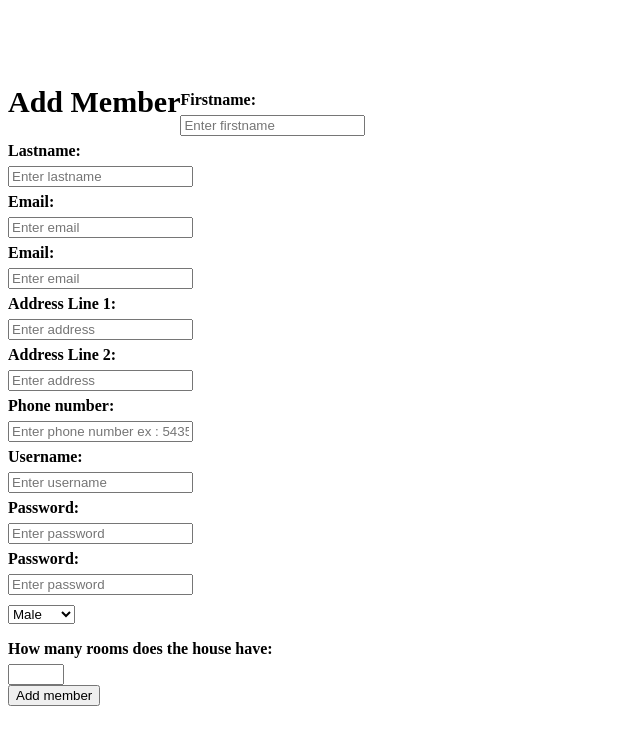
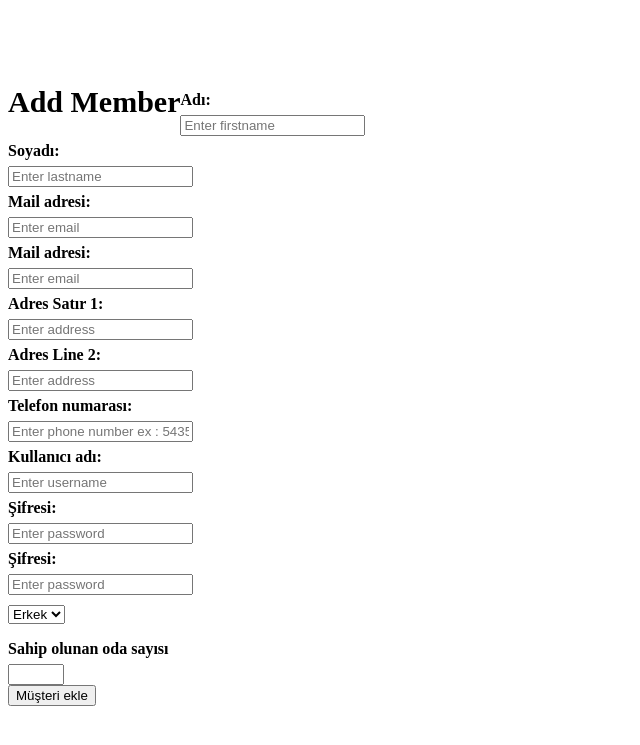
Before and after one commit to omerfarukkykc/Home-Control-Panel, a PHP site: page /modules/admin/view/adduserView.php in a window 1280 px wide. Shown: the top 745 px of the page, without its empty margins (0-640 px from the left). Run offline with PHP 8.4, Linux system fonts and the light colour scheme.

Commit message:
Türkçe çeviriler

```diff
--- a/app/modules/admin/view/adduserView.php
+++ b/app/modules/admin/view/adduserView.php
@@ -8,13 +8,13 @@
                         <div style="line-height: 30px; height: auto; background-color:rgb(255,255,255,0)" class="cards-2">
                             <div>
                                 <div class="input-line inline-block">
-                                        <label for="firstname "><b>Firstname:</b></label>
+                                        <label for="firstname "><b>Adı:</b></label>
                                         <div class="input-box">
                                             <input type="text" placeholder="Enter firstname" name="firstname" required>
                                         </div>
                                 </div>
                                 <div class="input-line inline-block">
-                                        <label for="lastname"><b>Lastname:</b></label>
+                                        <label for="lastname"><b>Soyadı:</b></label>
                                         <div class="input-box">
                                             <input type="text" placeholder="Enter lastname" name="lastname" required>
                                         </div>
@@ -22,13 +22,13 @@
                             </div>
                             <div>
                                     <div class="input-line inline-block">
-                                        <label for="email"><b>Email:</b></label>
+                                        <label for="email"><b>Mail adresi:</b></label>
                                         <div class="input-box">
                                             <input type="email" placeholder="Enter email" name="email" required>
                                         </div>
                                     </div>
                                     <div class="input-line inline-block">
-                                        <label for="email"><b>Email:</b></label>
+                                        <label for="email"><b>Mail adresi:</b></label>
                                         <div class="input-box">
                                             <input type="email" placeholder="Enter email" name="emailChecker" required>
                                         </div>
@@ -37,13 +37,13 @@
 
 
                             <div class="input-line long">
-                                <label for="address1"><b>Address Line 1:</b></label>
+                                <label for="address1"><b>Adres Satır 1:</b></label>
                                 <div class="input-box ">
                                     <input type="text" class="w-100" placeholder="Enter address" name="address1" required>
                                 </div>
                             </div>
                             <div class="input-line long">
-                                <label for="address2"><b>Address Line 2:</b></label>
+                                <label for="address2"><b>Adres Line 2:</b></label>
                                 <div class="input-box ">
                                     <input type="text" class="w-100" placeholder="Enter address" name="address2" required>
                                 </div>
@@ -51,26 +51,26 @@
                         </div>
                         <div style="line-height: 30px; height: auto; background-color:rgb(255,255,255,0)" class="cards-2">
                             <div class="input-line long">
-                                <label for="phonenumber"><b>Phone number:</b></label>
+                                <label for="phonenumber"><b>Telefon numarası:</b></label>
                                 <div class="input-box">
                                     <input type="tel" pattern="[0-9]{10}" class="w-100" placeholder="Enter phone number ex : 5435210939" name="phone" required>
                                 </div>
                             </div>
                             <div class="input-line long">
-                                <label for="username"><b>Username:</b></label>
+                                <label for="username"><b>Kullanıcı adı:</b></label>
                                 <div class="input-box">
                                     <input type="text" class="w-100" placeholder="Enter username" name="username" required>
                                 </div>
                             </div>
                             <div>
                                 <div class="input-line inline-block">
-                                    <label for="password"><b>Password:</b></label>
+                                    <label for="password"><b>Şifresi:</b></label>
                                     <div class="input-box">
                                         <input type="password" placeholder="Enter password" name="password" required>
                                     </div>
                                 </div>
                                 <div class="input-line inline-block">
-                                    <label for="password"><b>Password:</b></label>
+                                    <label for="password"><b>Şifresi:</b></label>
                                     <div class="input-box">
                                         <input type="password" placeholder="Enter password" name="passwordChecker" required>
                                     </div>
@@ -78,12 +78,12 @@
                             </div>
                             <div class="input-line inline-block" style="padding: 10px 0px;">
                                     <select name="gender" id="gender">
-                                        <option value="male">Male</option>
-                                        <option value="female">Female</option>
+                                        <option value="male">Erkek</option>
+                                        <option value="female">Kadın</option>
                                     </select>
                             </div>
                             <div class="input-line inline-block">
-                                <label for="numberOfRooms"><b>How many rooms does the house have:</b></label>
+                                <label for="numberOfRooms"><b>Sahip olunan oda sayısı</b></label>
                                 <div class="input-box">
                                     <input type="number" id="numberOfRooms" name="numberOfRooms" min="1" max="20">
                                 </div>
@@ -91,7 +91,7 @@
 
                         </div>
                         <div class="input-line">
-                                <button  type="submit">Add member</button>
+                                <button  type="submit">Müşteri ekle</button>
                             </div>
                     </div>
 
```
